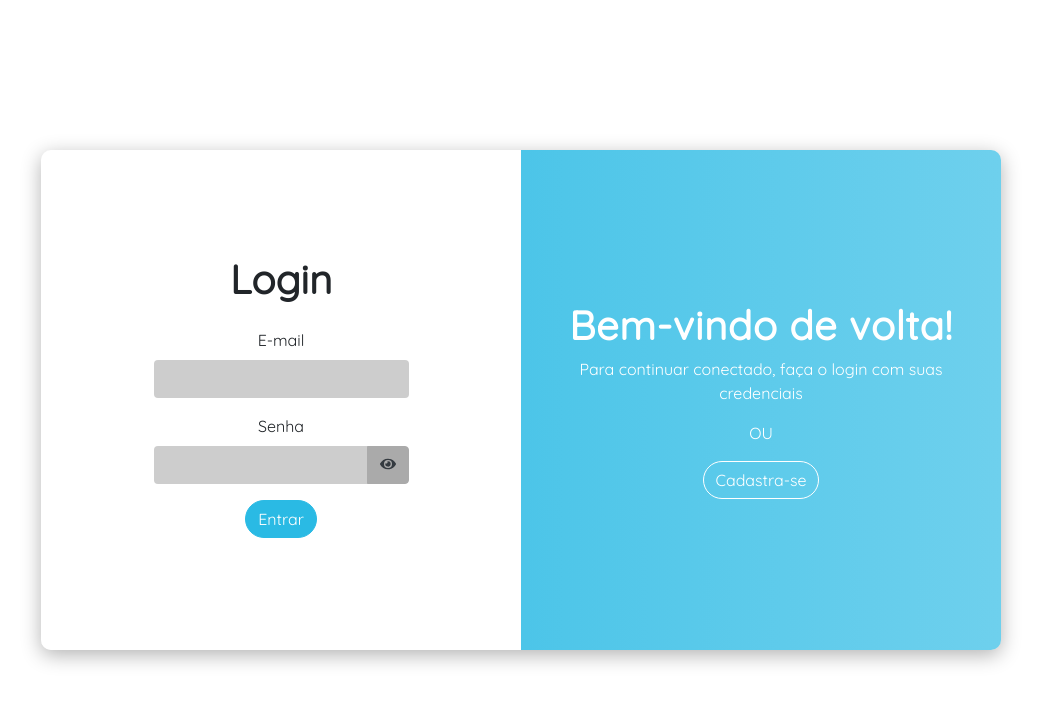
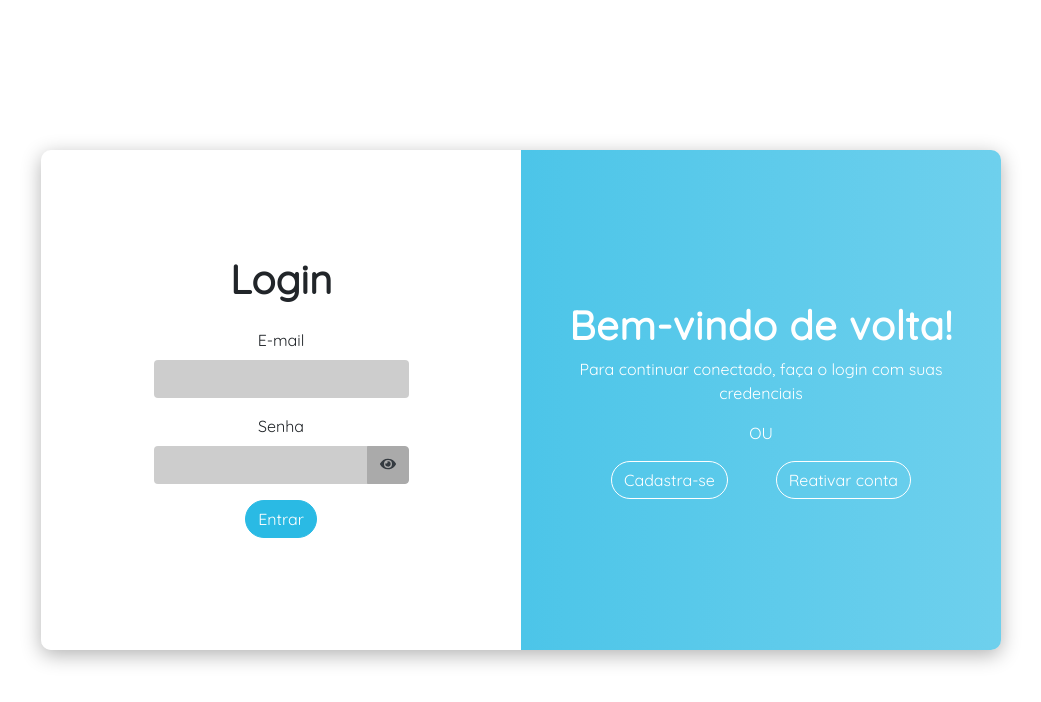
Before and after one commit to carlos-HFC/notepad, a React (Create React App) app in the folder frontend/: page / in a window 1280 px wide. Shown: the top 702 px of the page, without its empty margins (119-1160 px from the left). Built offline with nearby package versions, Linux system fonts and the light colour scheme; no server answers.

Commit message:
Form e botão para reativar conta

```diff
--- a/frontend/src/pages/Login.tsx
+++ b/frontend/src/pages/Login.tsx
@@ -1,5 +1,5 @@
 import { ChangeEvent, FormEvent, useEffect, useState } from "react";
-import { useHistory } from "react-router-dom";
+import { Link, useHistory } from "react-router-dom";
 
 import { Button, InputBlock, Loader } from "../components";
 import { isAuth, setToken } from "../services/auth";
@@ -9,6 +9,7 @@ import api from "../services/api";
 function Login() {
   const history = useHistory()
 
+  const [active, setActive] = useState(false)
   const [load, setLoad] = useState(false) // LOADER
   const [panel, setPanel] = useState(false) // MUDANÇA DO PAINEL DE LOGIN PARA CADASTRE-SE E VICE-VERSA
   const [login, setLogin] = useState({ // VALORES DE LOGIN
@@ -80,8 +81,8 @@ function Login() {
   return (
     <>
       <Loader loading={load} />
-      <main className="formLogin">
-        <div className={`my-form ${panel ? "right-panel-active" : null}`}>
+      <main className={`formLogin ${!active ? "" : "d-none"}`}>
+        <div className={`my-form ${panel ? "right-panel-active" : ""}`}>
           <div className="form-container sign-in">
             <form className="col-12" onSubmit={handleLogin} autoComplete="off">
               <h1>Login</h1>
@@ -94,6 +95,7 @@ function Login() {
               <div className="d-flex justify-content-center mb-2">
                 <Button background="blue" label="Entrar" className="radius-20" />
               </div>
+              <a href="#" onClick={() => setActive(true)}>Reativar conta</a>
             </form>
           </div>
           <div className="form-container sign-up">
@@ -130,12 +132,35 @@ function Login() {
                 <h1>Bem-vindo de volta!</h1>
                 <p>Para continuar conectado, faça o login com suas credenciais</p>
                 <p className="text-uppercase">ou</p>
-                <Button background="blue" label="Cadastra-se" className="radius-20 ghost"
-                  onClick={() => setPanel(true)}
-                />
+                <div>
+                  <Button background="blue" label="Cadastra-se" className="radius-20 ghost"
+                    onClick={() => setPanel(true)}
+                  />
+                  <Button background="blue" label="Reativar conta" className="radius-20 ghost"
+                    onClick={() => setActive(true)}
+                  />
+                </div>
               </div>
             </div>
           </div>
+        </div>
+      </main>
+      <main className={`formActive ${active ? "d-flex" : "d-none"}`}>
+        <div className="form">
+          <form className="col-12" autoComplete="off">
+            <h1>Reativar conta</h1>
+            <div className="mb-3 position-relative">
+              <label htmlFor="ActiveEmail">E-mail</label>
+              <input type="email" id="ActiveEmail" className="form-control" />
+              <span />
+            </div>
+            <div className="d-flex justify-content-around mb-2">
+              <Button background="blue" label="Reativar" className="radius-20" />
+              <Button background="red" label="Cancelar" className="radius-20"
+                onClick={() => setActive(false)}
+              />
+            </div>
+          </form>
         </div>
       </main>
     </>
```
